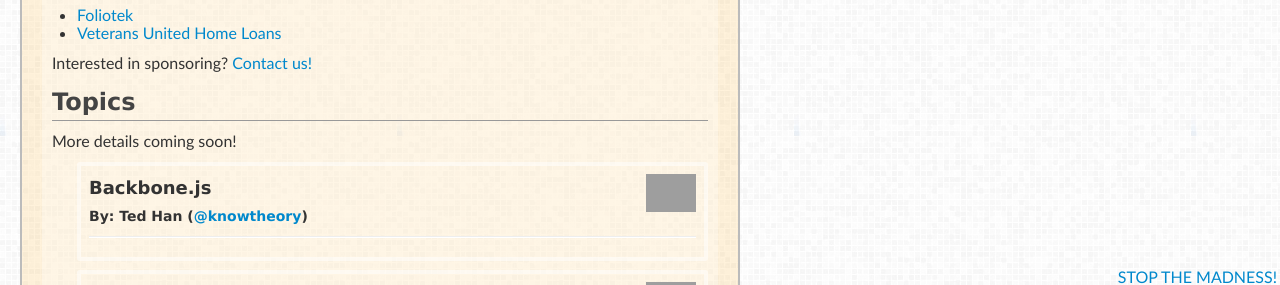
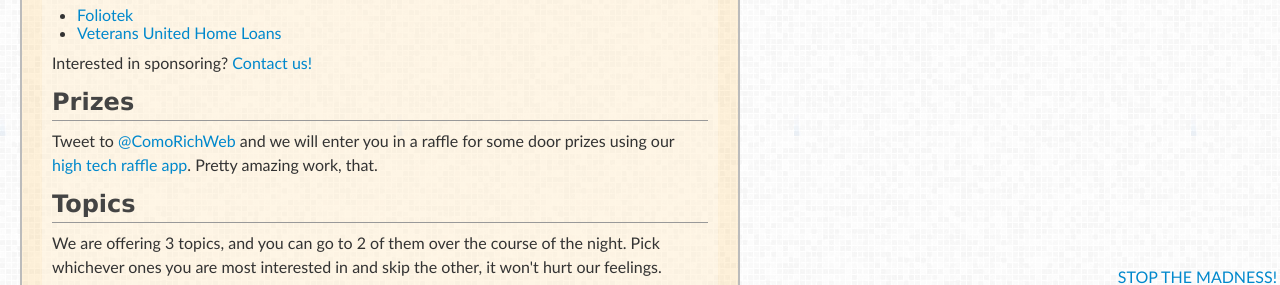
Before and after one commit to devcomo/workshop-content, a plain HTML site: page index.html in a window 1280 px wide. Shown: the part 508-793 px from the top of the page. Drawn offline with Linux system fonts and the light colour scheme; grey boxes are pictures that could not be loaded.

Commit message:
more details

```diff
--- a/index.html
+++ b/index.html
@@ -55,9 +55,17 @@
         Interested in sponsoring?  <a href='http://twitter.com/ComoRichWeb' target='_blank'>Contact us!</a>
       </p>
 
+      <h2>Prizes</h2>
+
+      <p>
+        Tweet to <a href='https://twitter.com/ComoRichWeb'>@ComoRichWeb</a> and we will enter you in a raffle for some door prizes using our <a href='http://raffle.aaronm67.com/'>high tech raffle app</a>.  Pretty amazing work, that.
+      </p>
+
       <h2>Topics</h2>
 
-      <p>More details coming soon!</p>
+      <p>
+        We are offering 3 topics, and you can go to 2 of them over the course of the night.  Pick whichever ones you are most interested in and skip the other, it won't hurt our feelings.
+      </p>
       <ul id="topics">
         <li>
           <div class='clearfix'>
```
